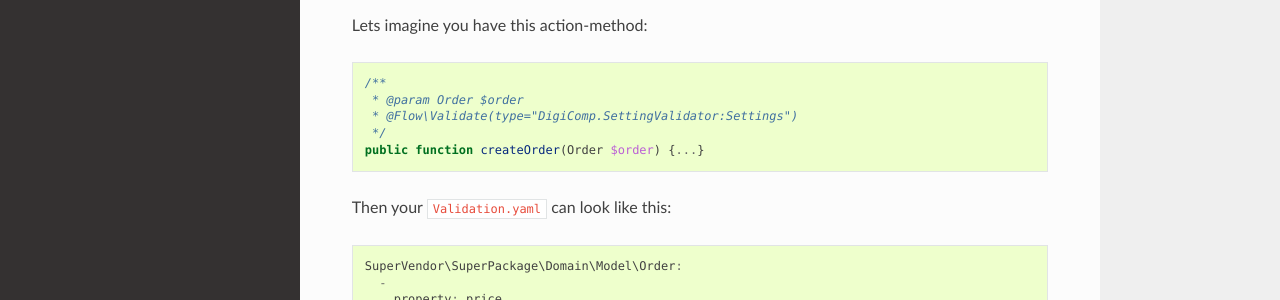
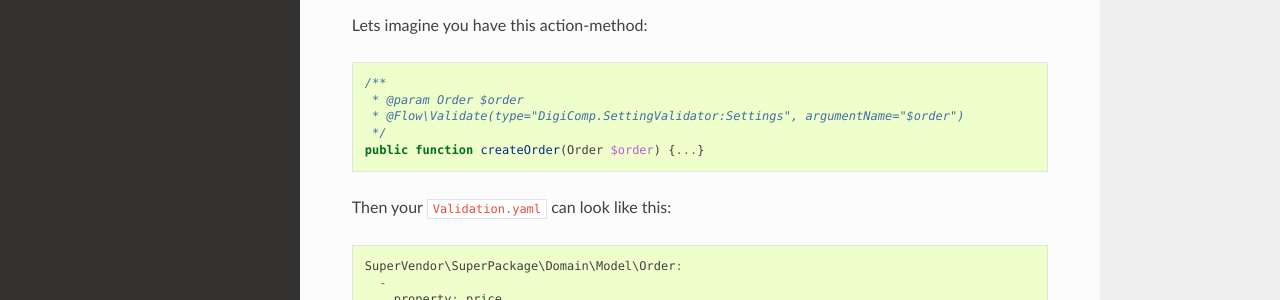
Before and after one commit to digital-competence/DigiComp.SettingValidator, a Sphinx documentation site: the page built from Documentation/source/index.rst, in a window 1280 px wide and 1305 px high. Shown: the part 255-555 px from the top of the window. Built offline with Sphinx 7.4.7 and the Read the Docs theme 2.0.0, drawn with Linux system fonts in a browser that asks for light colours.

Commit message:
BUGFIX: Add missing argumentName
* As this is not mandantory.

```diff
--- a/Documentation/source/index.rst
+++ b/Documentation/source/index.rst
@@ -12,7 +12,7 @@ Lets imagine you have this action-method::
 
     /**
      * @param Order $order
-     * @Flow\Validate(type="DigiComp.SettingValidator:Settings")
+     * @Flow\Validate(type="DigiComp.SettingValidator:Settings", argumentName="$order")
      */
     public function createOrder(Order $order) {...}
 
--- a/Documentation/source/usage.rst
+++ b/Documentation/source/usage.rst
@@ -33,7 +33,7 @@ If you prefer the name, you have to configure the validator to use the specific
 
     /**
      * @param OrderCustomer $orderCustomer
-     * @Flow\Validate(argumentName="orderCustomer", type="DigiComp.SettingValidator:Settings", options={"name"="OrderCustomer"})
+     * @Flow\Validate(argumentName="$orderCustomer", type="DigiComp.SettingValidator:Settings", options={"name"="OrderCustomer"})
      */
     public function createOrder(OrderCustomer $orderCustomer) {...}
 
@@ -47,7 +47,7 @@ argument, the following code will be enough::
 
     /**
      * @param Order $order
-     * @Flow\Validate(argumentName="order, type="DigiComp.SettingValidator:Settings")
+     * @Flow\Validate(argumentName="$order, type="DigiComp.SettingValidator:Settings")
      */
     public function createOrder(Order $order) {...}
 
```
Also changed, not shown: README.md (+1 -1 lines).
